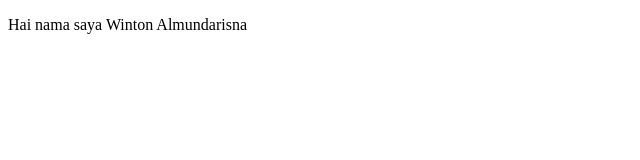
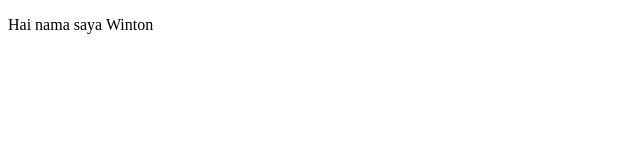
Before and after one commit to wintonalmundarisna/Latihan-GIT, a plain HTML site: page dariGit.html in a window 1280 px wide. Shown: the whole page, without its empty margins (0-640 px from the left). Drawn offline with Linux system fonts and the light colour scheme.

Commit message:
Abis reverting

```diff
--- a/dariGit.html
+++ b/dariGit.html
@@ -7,6 +7,6 @@
     <title>Latihan GIT</title>
 </head>
 <body>
-    <p>Hai nama saya Winton Almundarisna</p>
+    <p>Hai nama saya Winton</p>
 </body>
 </html>
```
Also changed, not shown: 1 other file.
